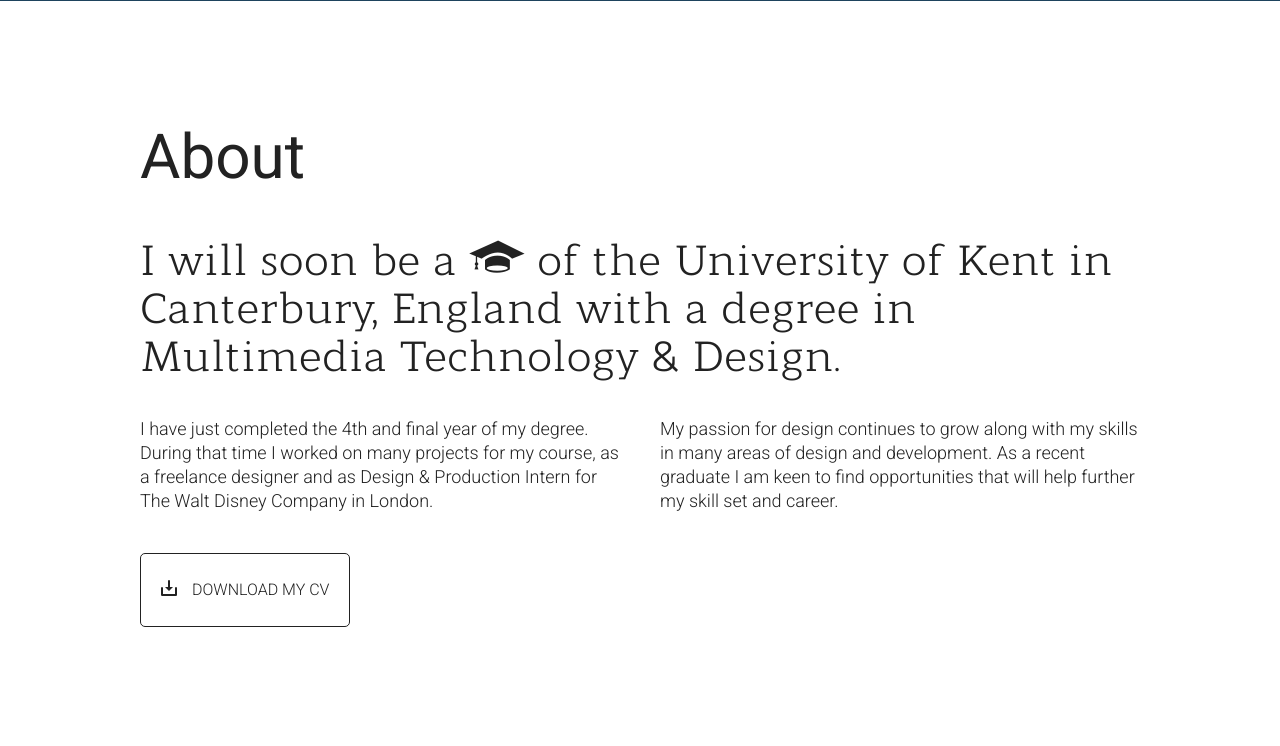
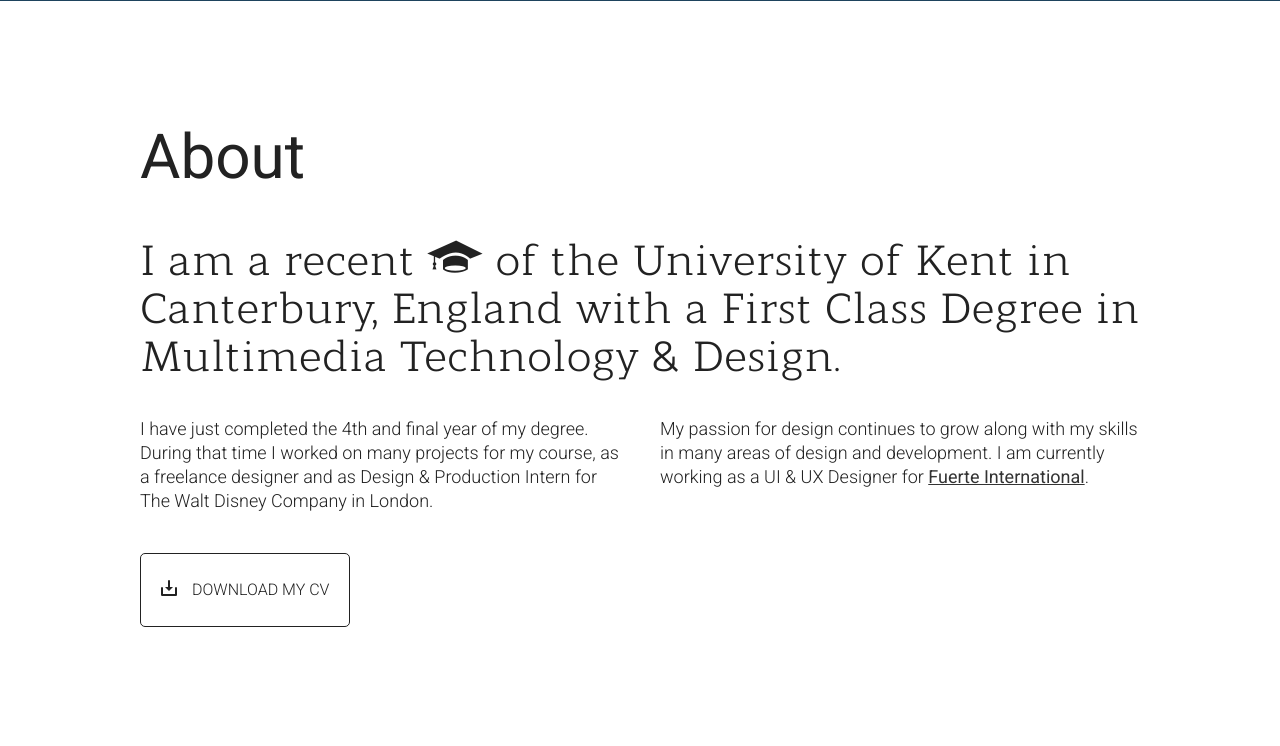
Before and after one commit to JacobH1992/jacob-hammond-portfolio, a PHP site: page / in a window 1280 px wide. Shown: the part 633-1379 px from the top of the page. Run offline with PHP 8.4, Linux system fonts and the light colour scheme; some libraries are stand-ins or nearby versions.

Commit message:
Updated homepage text

```diff
--- a/views/index.php
+++ b/views/index.php
@@ -12,9 +12,9 @@
 <a id="about"></a>
         <div class="align-center section-padding">
             <h1>About</h1>
-            <h2 class="wow fadeIn" data-wow-delay=".25s">I will soon be a <i class="ico-graduate ico--no-margin"></i> of the University of Kent in Canterbury, England with a degree in Multimedia Technology & Design.</h2>
+            <h2 class="wow fadeIn" data-wow-delay=".25s">I am a recent <i class="ico-graduate ico--no-margin"></i> of the University of Kent in Canterbury, England with a First Class Degree in Multimedia Technology & Design.</h2>
             <p class="half-margin wow fadeIn" data-wow-delay=".5s">I have just completed the 4th and final year of my degree. During that time I worked on many projects for my course, as a freelance designer and as Design & Production Intern for The Walt Disney Company in London.</p>
-            <p class="half-margin wow fadeIn" data-wow-delay=".75s">My passion for design continues to grow along with my skills in many areas of design and development. As a recent graduate I am keen to find opportunities that will help further my skill set and career.</p>
+            <p class="half-margin wow fadeIn" data-wow-delay=".75s">My passion for design continues to grow along with my skills in many areas of design and development. I am currently working as a UI & UX Designer for <a href="http://fuerteint.com/">Fuerte International</a>.</p>
             <div class="section-content-wrapper">
                 <a href="/downloads/Jacob-Hammond-Multimedia-Designer-CV-2014.pdf" target="_blank" class="btn"><i class="ico-download"></i>DOWNLOAD MY CV</a>
             </div>
```
